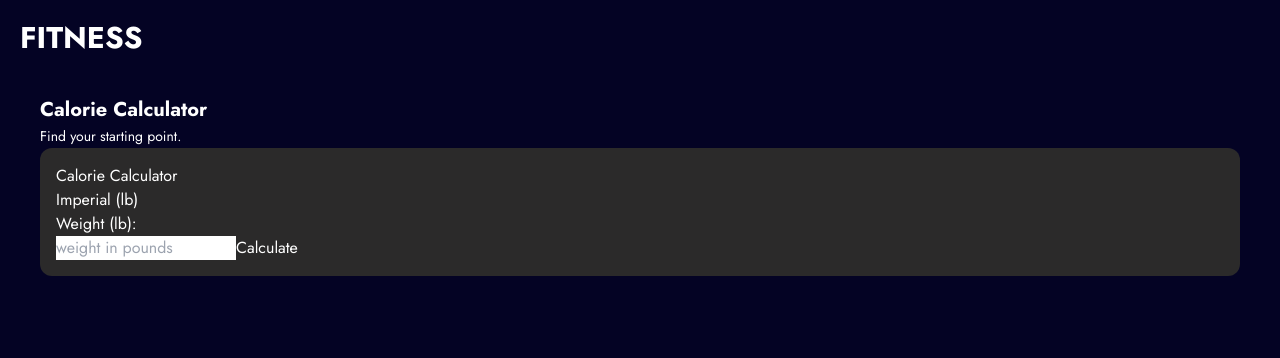
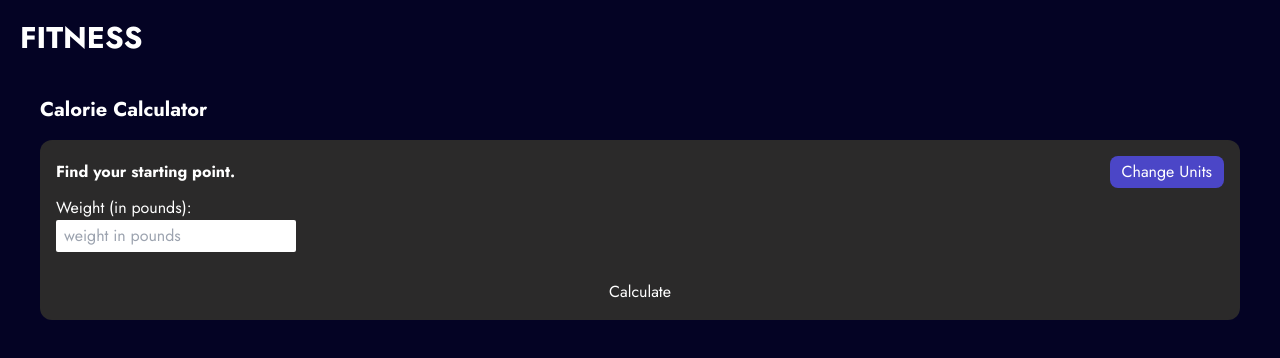
Before and after one commit to pn-code/fitness-app, a React (Vite) app in the folder client/: page /fitness-app/calculator in a window 1280 px wide. Shown: the top 358 px of the page. Built offline with nearby package versions, Linux system fonts and the light colour scheme; no server answers.

Commit message:
Added styles to weight input and unit handler

```diff
--- a/client/src/pages/Calculator.jsx
+++ b/client/src/pages/Calculator.jsx
@@ -31,40 +31,47 @@ const Calculator = () => {
     const changeMetric = () => {
         setMetric((metric) => !metric);
     };
-
+    // The calculation is called the Mifflin-St Jeor equation, a formula that has been shown to be the most accurate way of estimating calorie needs in numerous studies by the ADA (American Dietetic Association).
     return (
-        <div className="text-white mx-10 my-5">
+        <div className="text-white mx-10 my-5 flex flex-col gap-4">
             {/* HEADER */}
             <div>
                 <h2 className="text-xl font-bold">Calorie Calculator</h2>
-                <span className="text-sm">Find your starting point.</span>
             </div>
 
-            <form className="">
-                <nav className="calculator-change-nav">
-                    {" "}
-                    <h3 className="calculator-app-header">
-                        Calorie Calculator
-                    </h3>
+            <form className="flex flex-col gap-2">
+                <div className="flex justify-between items-center">
+                    <span className="text-md font-semibold">Find your starting point.</span>
                     <div className="metric--container">
                         <button
-                            className="metric-btn"
+                            className="bg-[#4b46c7] px-3 py-1 rounded-lg text-white hover:text-[#4b46c7] hover:bg-gray-200"
                             type="button"
                             onClick={changeMetric}
                         >
-                            {metric === true ? `Metric (kg)` : `Imperial (lb)`}
+                            Change Units
                         </button>
                     </div>
-                </nav>
-                <label className="weight--label">
-                    Weight {metric ? "(kg)" : "(lb)"}:{" "}
-                </label>
-                <input
-                    id="weight--input"
-                    placeholder={`weight in ${metric ? "kilograms" : "pounds"}`}
-                    type="number"
-                    onChange={handleChange}
-                />
+                </div>
+                {/* Weight Input */}
+                <div>
+                    <label htmlFor="input">
+                        Weight ({metric ? `in kilograms` : `in pounds`}):
+                    </label>
+                    <input
+                        className="input-bl mb-3"
+                        id="input"
+                        placeholder={`weight in ${
+                            metric ? "kilograms" : "pounds"
+                        }`}
+                        type="number"
+                        onChange={handleChange}
+                    />
+                </div>
+                {/* Gender Input */}
+                <div>
+
+                </div>
+
                 <button
                     className="calculate-btn"
                     type="button"
```
